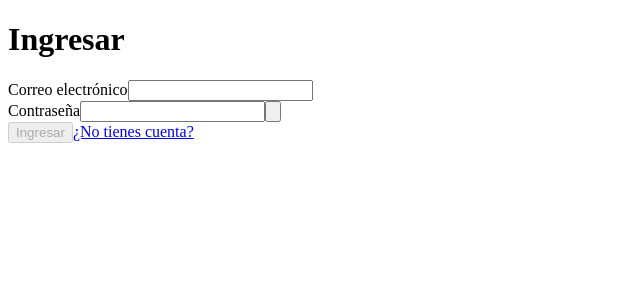
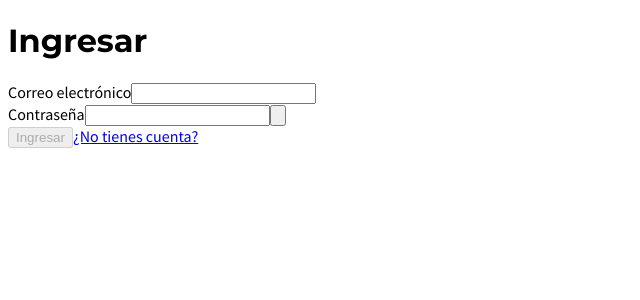
Before and after one commit to mateoolarte/miconomy, a Next.js app: page /ingresar in a window 1280 px wide. Shown: the top 300 px of the page, without its empty margins (0-640 px from the left). Built offline with nearby package versions, Linux system fonts and the light colour scheme; no server answers.

Commit message:
add fonts

```diff
--- a/pages/_app.tsx
+++ b/pages/_app.tsx
@@ -2,6 +2,7 @@
 import { ApolloProvider } from '@apollo/client';
 import { useApollo } from '../lib/apollo';
 import 'tailwindcss/tailwind.css';
+import '../styles/typography.css';
 
 export default function App({ Component, pageProps }: AppProps) {
   const apolloClient = useApollo(pageProps.apolloStore);
--- /dev/null
+++ b/styles/typography.css
@@ -0,0 +1,14 @@
+@import url('https://fonts.googleapis.com/css2?family=Montserrat:wght@500;700;900&family=Source+Sans+Pro:wght@300;400;600;700&display=swap');
+
+html {
+  font-family: 'Source Sans Pro', sans-serif;
+}
+
+h1,
+h2,
+h3,
+h4,
+h5,
+h6 {
+  font-family: 'Montserrat', sans-serif;
+}
--- a/tailwind.config.js
+++ b/tailwind.config.js
@@ -3,6 +3,10 @@
   darkMode: false, // or 'media' or 'class'
   theme: {
     extend: {},
+  },
+  fontFamily: {
+    sans: ['Montserrat', 'sans-serif'],
+    serif: ['Source Sans Pro', 'sans-serif'],
   },
   variants: {
     extend: {
```
